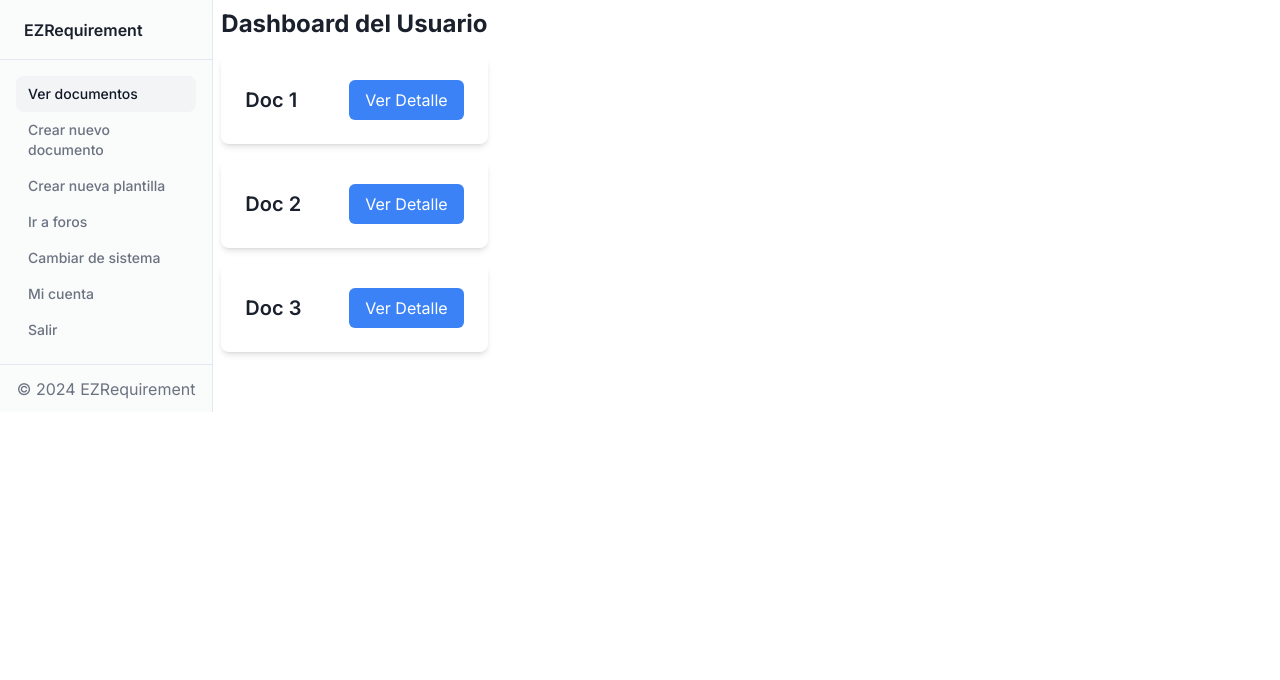
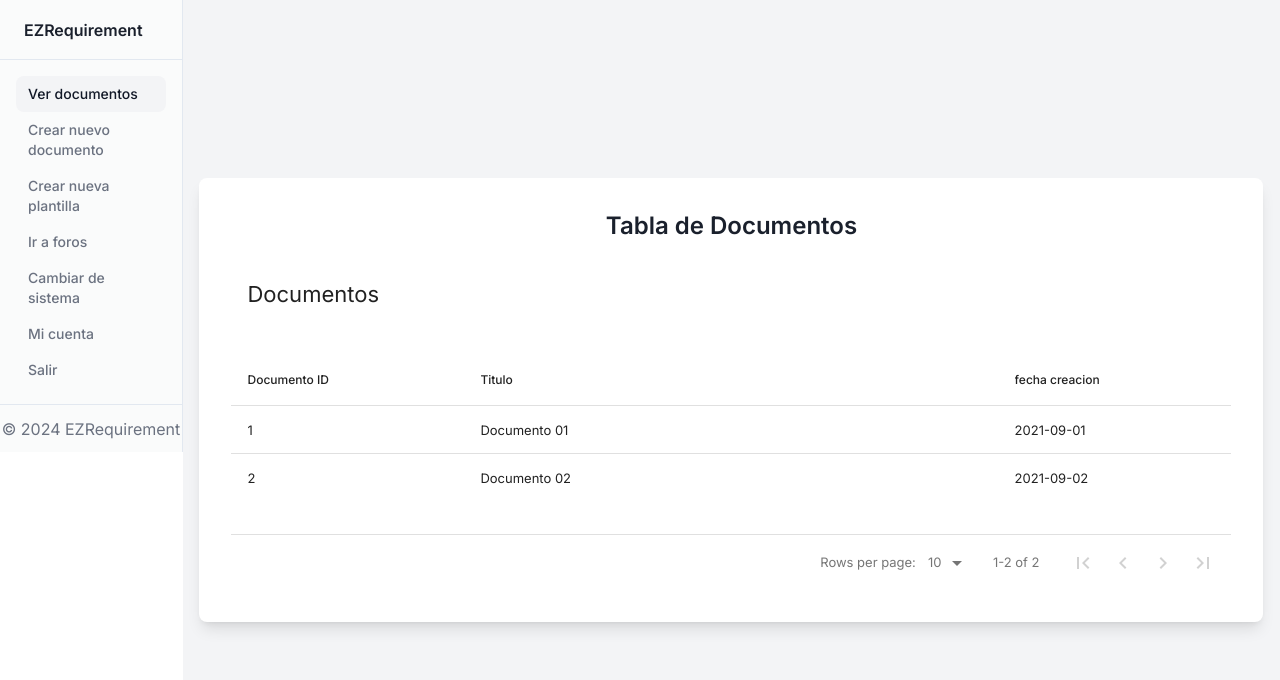
Before and after one commit to Pr-IntegradorTIGrupo1/frontend, a Next.js app: page /user/dashboard in a window 1280 px wide. Shown: the top 680 px of the page. Built offline with nearby package versions, Linux system fonts and the light colour scheme.

Commit message:
feat: dashboard screen,  list of documents

```diff
--- a/app/user/dashboard/page.tsx
+++ b/app/user/dashboard/page.tsx
@@ -1,30 +1,20 @@
+import DocumentsTable from '@/components/Document/DocumentsTable'
 import Link from 'next/link'
 import React from 'react'
 
 const DocumentDashboard = () => {
-  const documents = [
-    { id: 1, name: 'Doc 1' },
-    { id: 2, name: 'Doc 2' },
-    { id: 3, name: 'Doc 3' }
-  ]
+
 
   return (
-    <div className="p-2">
-      <h1 className="text-2xl font-bold mb-4">Dashboard del Usuario</h1>
-      <div className="flex flex-col gap-4">
-        {documents.map(doc => (
-          <div key={doc.id} className="bg-white shadow-md rounded-lg p-6 flex items-center justify-between">
-            <h2 className="text-xl font-semibold">{doc.name}</h2>
-            <Link href={`/user/dashboard/document/${doc.id}`}>
-              <button className="bg-blue-500 text-white px-4 py-2 rounded-md hover:bg-blue-600 transition-colors">
-                Ver Detalle
-              </button>
-            </Link>
-          </div>
-        ))}
+    <div className="min-h-screen flex items-center justify-center bg-gray-100 py-8 w-full">
+      <div className="bg-white shadow-lg rounded-lg p-8">
+        <h1 className="text-2xl font-semibold mb-6 text-center">
+          Tabla de Documentos
+        </h1>
+        <DocumentsTable />
       </div>
     </div>
-  )
+  );
 }
 
 export default DocumentDashboard
--- /dev/null
+++ b/components/Document/DocumentsTable.tsx
@@ -0,0 +1,84 @@
+'use client';
+import { Requirement } from "@/interfaces/Requirement";
+import { Document } from "@/interfaces/Document";
+import DataTable from "react-data-table-component";
+import { Forum } from "@/interfaces/Forum";
+import { Template } from "@/interfaces/Template";
+import { Version } from "@/interfaces/Version";
+import { useRouter } from 'next/navigation'
+
+const customStyles = {
+    rows: {
+        style: {
+            cursor: 'pointer', // Cambia el cursor a una mano
+            '&:hover': {
+                backgroundColor: 'aliceblue', // Cambia el color de fondo al pasar el ratón por encima
+            },
+        },
+    },
+};
+
+
+// Datos de prueba
+const data: Document[] = [
+    {
+        id: 1,
+        id_user: 1,
+        title: "Documento 01",
+        timestamp: "2021-09-01",
+        //forums: [],
+        //templates: [],
+        //version: [],
+        //requirements: [],
+    },
+    {
+        id: 2,
+        id_user: 2,
+        title: "Documento 02",
+        timestamp: "2021-09-02",
+        //forums: [],
+        //templates: [],
+        //version: [],
+        //requirements: [],
+    },
+
+];
+
+const columns = [
+    {
+        name: "Documento ID",
+        selector: (row: Document) => row.id,
+        sortable: true,
+        grow: 0.4
+    },
+    {
+        name: "Titulo",
+        selector: (row: Document) => row.title,
+        sortable: true,
+    },
+    {
+        name: "fecha creacion",
+        selector: (row: Document) => row.timestamp,
+        sortable: true,
+        grow: 0.4
+    },
+
+];
+
+export default function DocumentsTable() {
+    const router = useRouter()
+
+    return (
+        <div className="space-y-8 w-[1000px] ">
+            <DataTable
+                title="Documentos"
+                columns={columns}
+                data={data}
+                pagination
+                onRowClicked={row => router.push(`/user/dashboard/document/${row.id}`)}
+                customStyles={customStyles}
+            />
+        </div>
+    )
+
+}
--- /dev/null
+++ b/interfaces/Document.ts
@@ -0,0 +1,15 @@
+import { Requirement } from '@/interfaces/Requirement';
+import { Forum } from '@/interfaces/Forum';
+import { Template } from '@/interfaces/Template';
+import { Version } from '@/interfaces/Version';
+
+export interface Document {
+    id: number;
+    id_user: number;
+    title: string;
+    timestamp: string;
+    //forums: Forum[];
+    //templates: Template;
+    //version: Version
+    //requirements: Requirement[];
+}
--- /dev/null
+++ b/interfaces/Forum.ts
@@ -0,0 +1,11 @@
+import { Document } from '@/interfaces/Document'
+import { Comment } from '@/interfaces/Comment'
+
+export interface Forum {
+    id: number;
+    title: string;
+    content: string;
+    status: string;
+    coments: Comment[];
+    documents: Document[];
+}
--- /dev/null
+++ b/interfaces/Requirement.ts
@@ -0,0 +1,8 @@
+import { Document } from '@/interfaces/Document';
+
+export interface Requirement {
+    id: number;
+    content: string;
+    status: boolean;
+    documents: Document[];
+}
--- /dev/null
+++ b/interfaces/Template.ts
@@ -0,0 +1,10 @@
+import { Document } from '@/interfaces/Document';
+
+export interface Template {
+    id: number;
+    title: string;
+    description: string;
+    format: string;
+    document: Document;
+
+}
--- /dev/null
+++ b/interfaces/Version.ts
@@ -0,0 +1,10 @@
+import { Document } from '@/interfaces/Document';
+
+export interface Version {
+    id: number;
+    id_user: number;
+    timestamp: string;
+    version: string;
+    document: Document;
+    document_old: Document;
+}
```
Also changed, not shown: interfaces/Comment.ts (added, +8 -0 lines), components/apollo/queries.ts (added), 1 other file (tests, documents, lock files or other folders).
